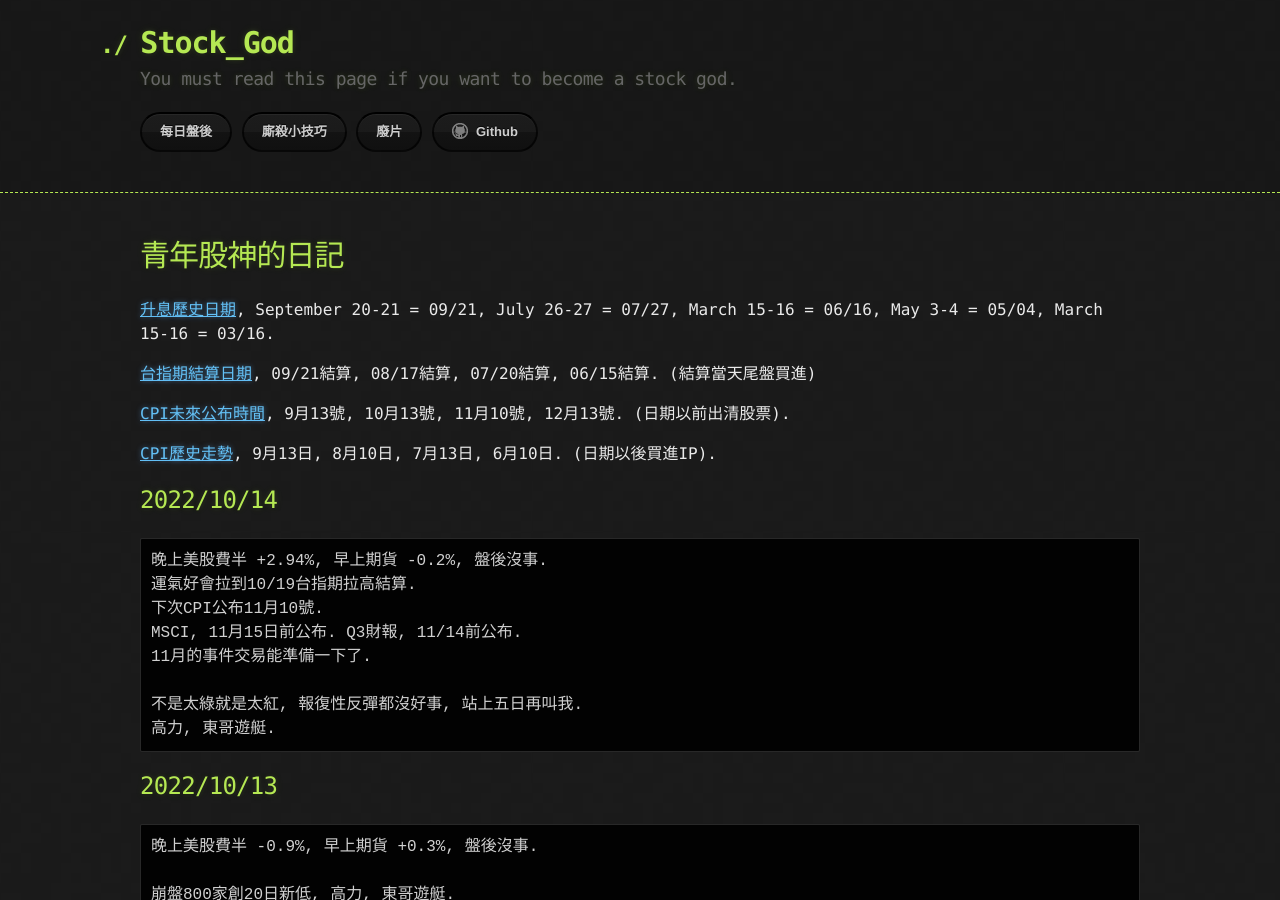
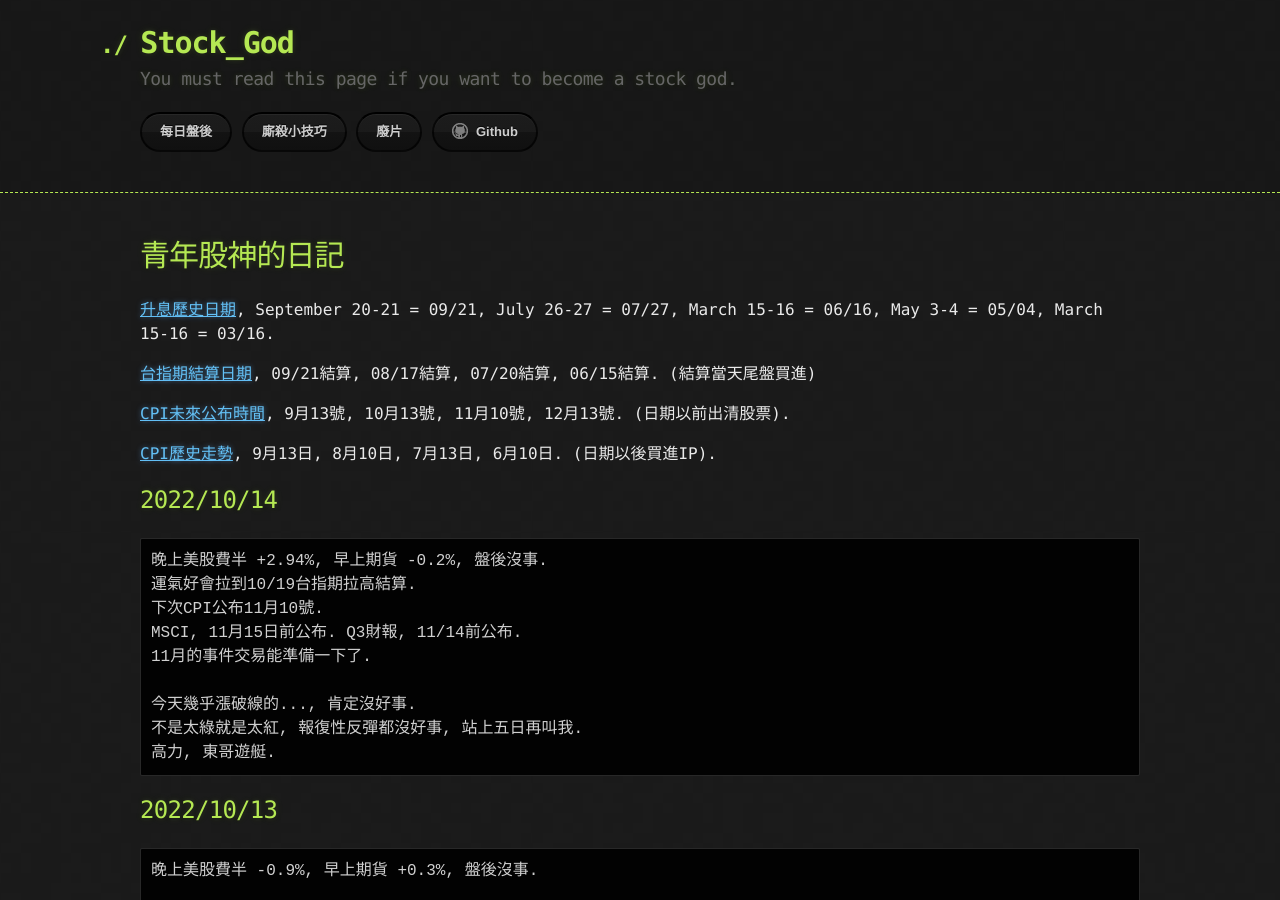
Before and after one commit to lepg5487/Stock_God, a Jekyll site: the page built from index.md, in a window 1280 px wide and 900 px high. Built offline with Jekyll 4.4.1, drawn with Linux system fonts in a browser that asks for light colours; our own code applies the rules of GitHub Pages for plain Markdown files.

Commit message:
Update index.md

````diff
--- a/index.md
+++ b/index.md
@@ -21,6 +21,7 @@ layout: testlayouts
 MSCI, 11月15日前公布. Q3財報, 11/14前公布.
 11月的事件交易能準備一下了.
 
+今天幾乎漲破線的..., 肯定沒好事.
 不是太綠就是太紅, 報復性反彈都沒好事, 站上五日再叫我.
 高力, 東哥遊艇.
 ```
````
